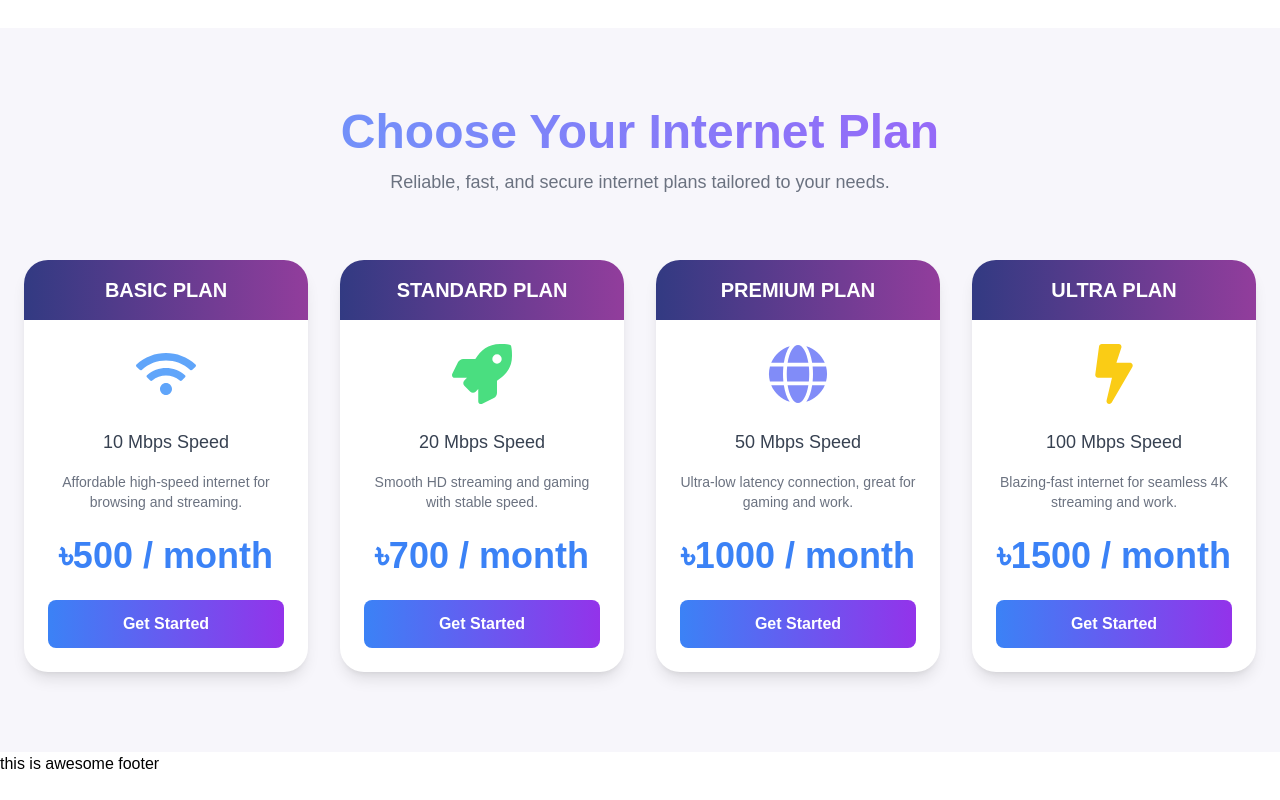
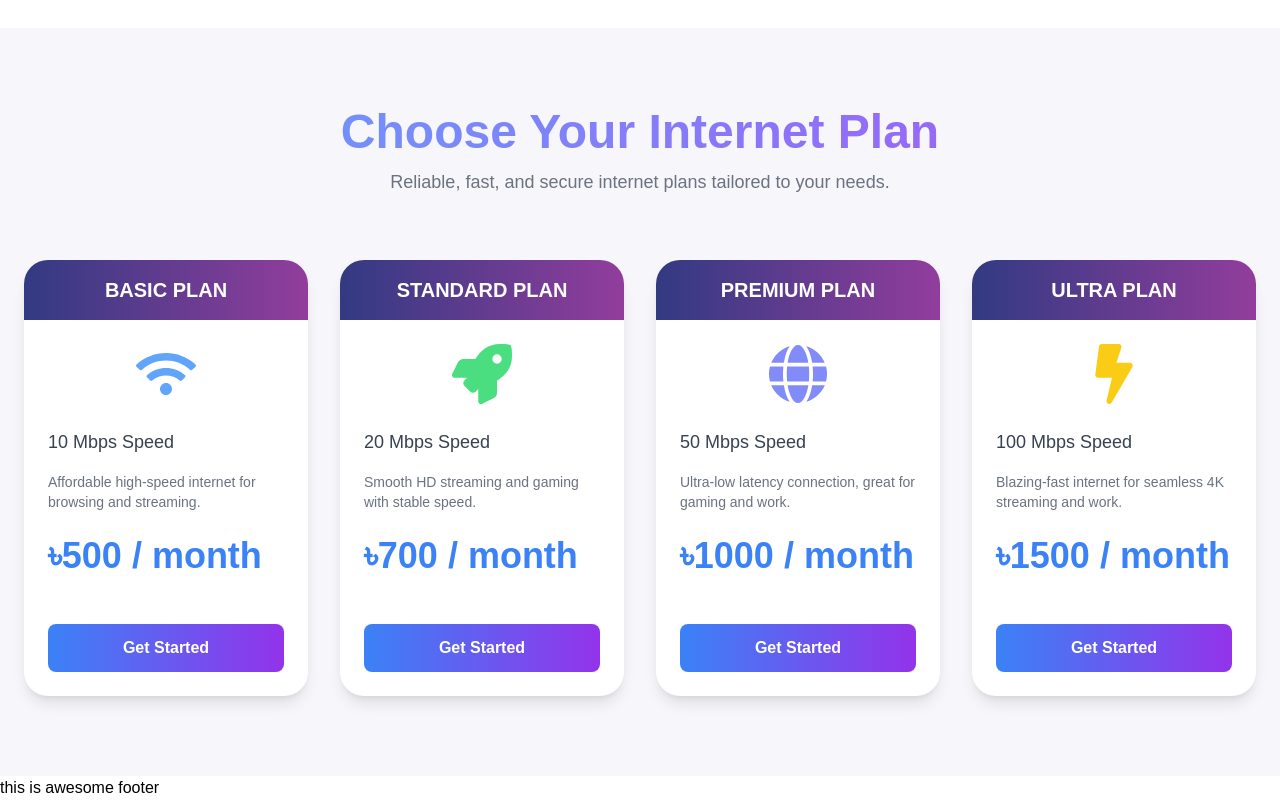
Before and after one commit to mdabdulkyum1/isp, a Next.js app: page / in a window 1280 px wide. Shown: the part 1738-2538 px from the top of the page. Before the commit the page ends 2514 px from the top, so only its background shows below. Built offline with nearby package versions, Linux system fonts and the light colour scheme.

Commit message:
add flex grow property for button positioning

```diff
--- a/src/app/components/HomePage/Package/Package.jsx
+++ b/src/app/components/HomePage/Package/Package.jsx
@@ -55,7 +55,7 @@ const Package = () => {
           {ispPackages.map((pkg) => (
             <div
               key={pkg._id}
-              className="bg-white rounded-3xl shadow-lg overflow-hidden transition transform hover:scale-105 hover:shadow-2xl"
+              className="bg-white rounded-3xl shadow-lg overflow-hidden transition transform hover:scale-105 hover:shadow-2xl flex flex-col"
             >
               {/* Gradient Header */}
               <div className="w-full py-4 bg-gradient-to-r from-[#323A82] to-[#923D9C]">
@@ -65,7 +65,7 @@ const Package = () => {
               </div>
 
               {/* Card Content */}
-              <div className="p-6 text-center">
+              <div className="p-6 flex flex-col flex-grow justify-between">
                 {/* Icon */}
                 <div className="flex justify-center mb-6">{pkg.icon}</div>
 
@@ -81,8 +81,10 @@ const Package = () => {
                 <p className="text-4xl font-bold text-blue-500 mb-6">
                   ৳{pkg.price} / month
                 </p>
+              </div>
 
-                {/* CTA Button */}
+              {/* CTA Button */}
+              <div className="px-6 pb-6">
                 <button className="w-full px-6 py-3 bg-gradient-to-r from-blue-500 to-purple-600 text-white font-semibold rounded-lg hover:from-blue-600 hover:to-purple-700 transition transform hover:scale-110">
                   Get Started
                 </button>
```
